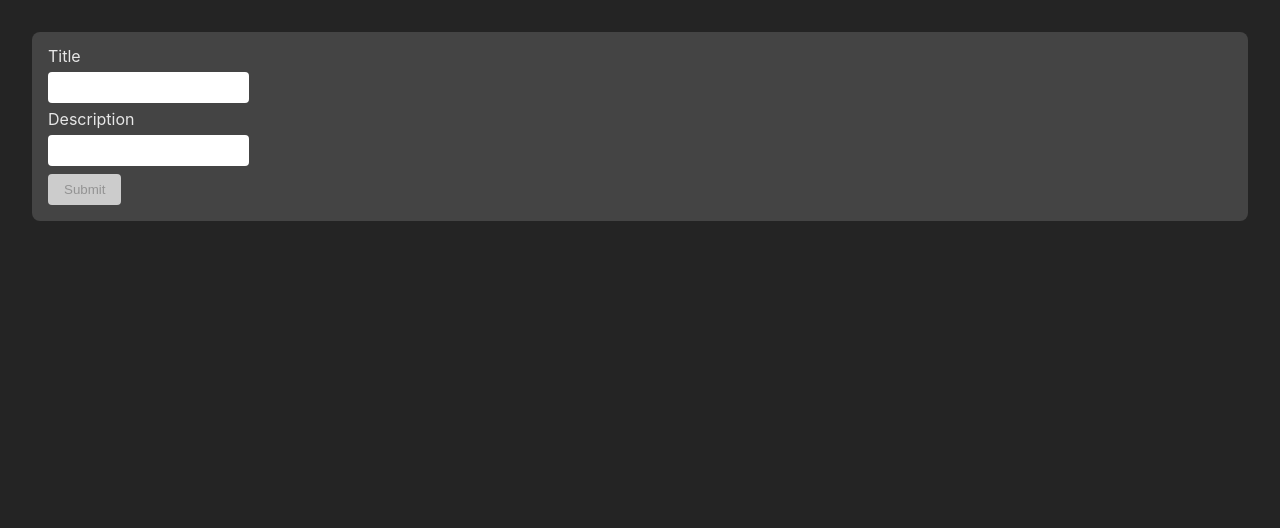
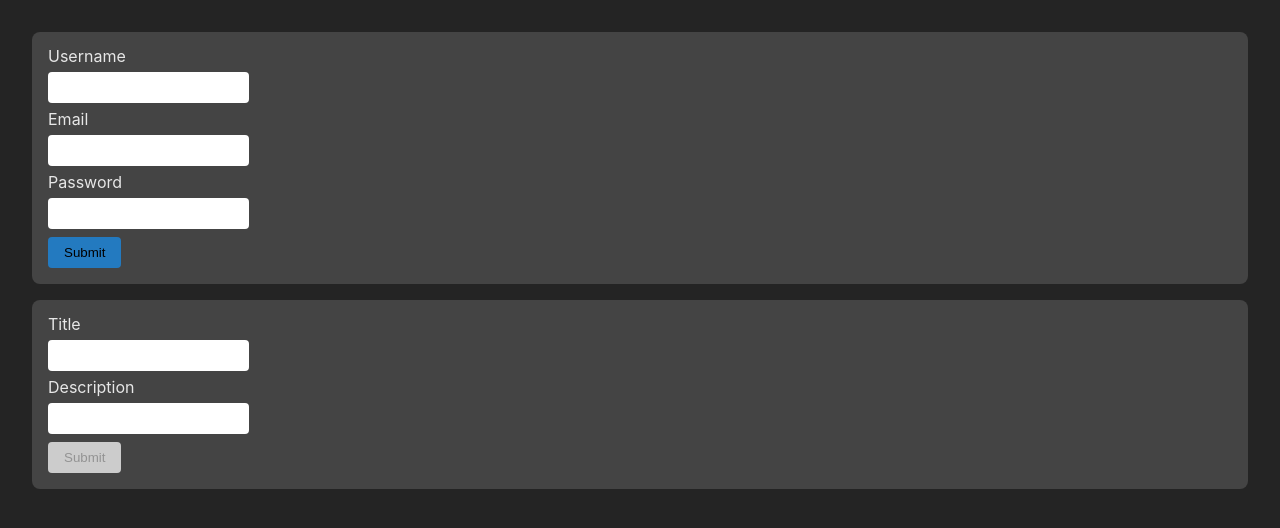
Before and after one commit to hahafiz/W17_nota_react, a React (Vite) app: page / in a window 1280 px wide. Shown: the top 528 px of the page. Built offline with nearby package versions, Linux system fonts and the light colour scheme.

Commit message:
add register user form

```diff
--- a/src/App.jsx
+++ b/src/App.jsx
@@ -1,9 +1,12 @@
-import { useState } from "react";
+import { useEffect, useState } from "react";
 import Card from "./components/Card";
 import NewTodo from "./components/NewTodo";
+import RegisterUser from "./components/RegisterUser";
 
 function App() {
   const [todos, setTodos] = useState([]);
+
+  useEffect(() => {}, [todos]);
 
   const generateRandomHex = () => {
     return Math.floor(Math.random() * 16777215).toString(16);
@@ -68,6 +71,7 @@
       {/* debugging purpose only: to view the data*/}
       {/* <pre>{JSON.stringify(todos, null, 2)}</pre> */}
 
+      <RegisterUser />
       <NewTodo addNewTodo={handleAddNewTodo} />
       {todos.map((todo) => {
         return (
--- /dev/null
+++ b/src/components/RegisterUser.jsx
@@ -0,0 +1,111 @@
+import { useState } from "react";
+
+const RegisterUser = () => {
+  const [title, setTitle] = useState("");
+
+  const handleSubmit = (event) => {
+    event.preventDefault();
+    // // extract information
+    const formContent = event.target.elements;
+    const username = formContent.username.value;
+    const email = formContent.email.value;
+    const password = formContent.password.value;
+
+    // Call API untuk register
+
+    event.target.reset();
+  };
+
+  return (
+    <form
+      onSubmit={handleSubmit}
+      style={{
+        display: "flex",
+        flexDirection: "column",
+        alignItems: "flex-start",
+        gap: "0.5rem",
+        padding: "1rem",
+        borderRadius: "0.5rem",
+        backgroundColor: "#444444",
+      }}
+    >
+      <fieldset
+        style={{
+          display: "flex",
+          flexDirection: "column",
+          gap: "0.5rem",
+          border: "none",
+        }}
+      >
+        <label htmlFor="username">Username</label>
+        <input
+          type="text"
+          id="username"
+          name="username"
+          style={{
+            padding: "0.5rem 0.75rem",
+            borderRadius: "0.25rem",
+            outline: "none",
+            border: "none",
+            backgroundColor: "#ffffff",
+            color: "#000000",
+          }}
+          required
+        />
+      </fieldset>
+
+      <fieldset
+        style={{
+          display: "flex",
+          flexDirection: "column",
+          gap: "0.5rem",
+          border: "none",
+        }}
+      >
+        <label htmlFor="email">Email</label>
+        <input
+          type="text"
+          id="email"
+          name="email"
+          style={{
+            padding: "0.5rem 0.75rem",
+            borderRadius: "0.25rem",
+            outline: "none",
+            border: "none",
+            backgroundColor: "#ffffff",
+            color: "#000000",
+          }}
+        />
+      </fieldset>
+      <fieldset
+        style={{
+          display: "flex",
+          flexDirection: "column",
+          gap: "0.5rem",
+          border: "none",
+        }}
+      >
+        <label htmlFor="password">Password</label>
+        <input
+          type="password"
+          id="password"
+          name="password"
+          style={{
+            padding: "0.5rem 0.75rem",
+            borderRadius: "0.25rem",
+            outline: "none",
+            border: "none",
+            backgroundColor: "#ffffff",
+            color: "#000000",
+          }}
+        />
+      </fieldset>
+
+      <button type="submit" className="submit">
+        Submit
+      </button>
+    </form>
+  );
+};
+
+export default RegisterUser;
```
